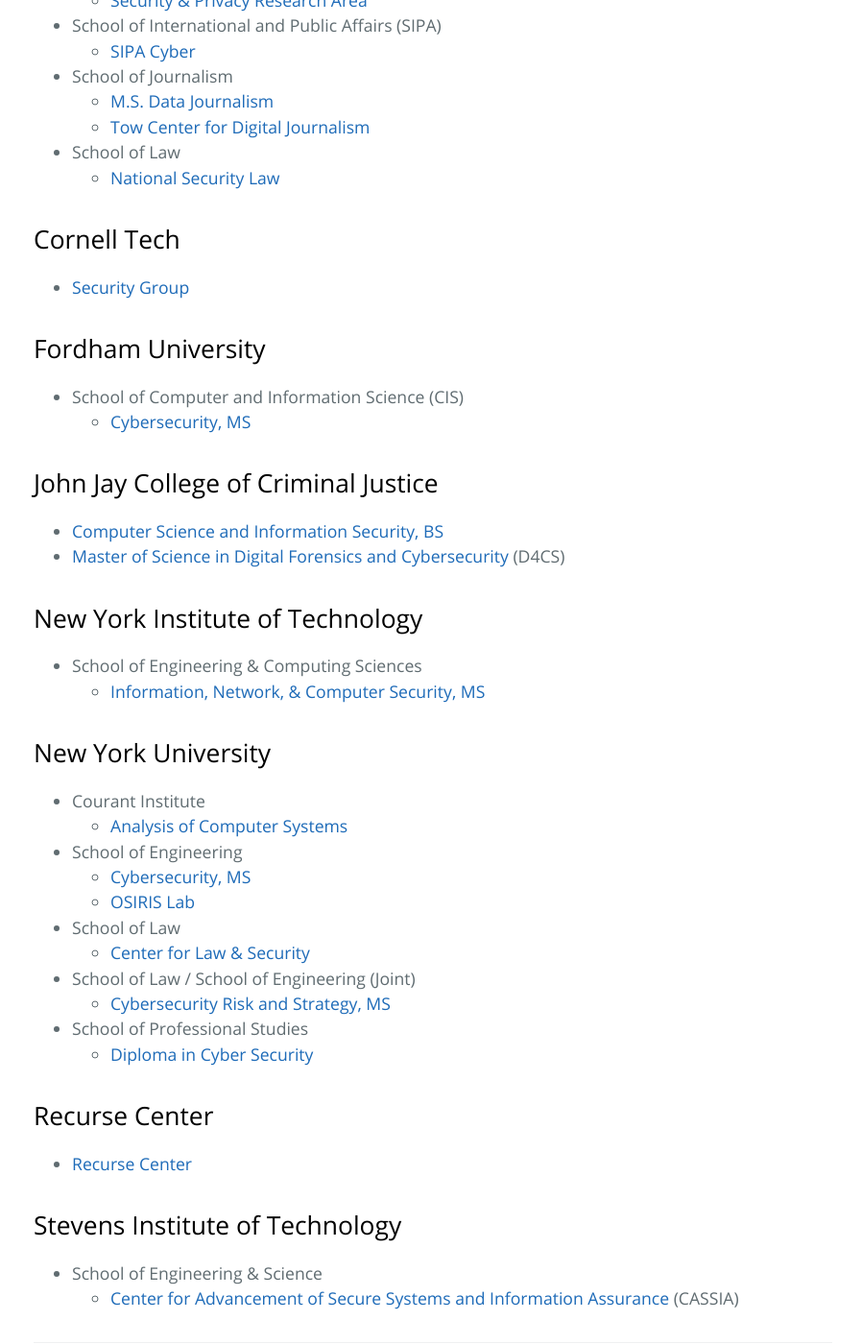
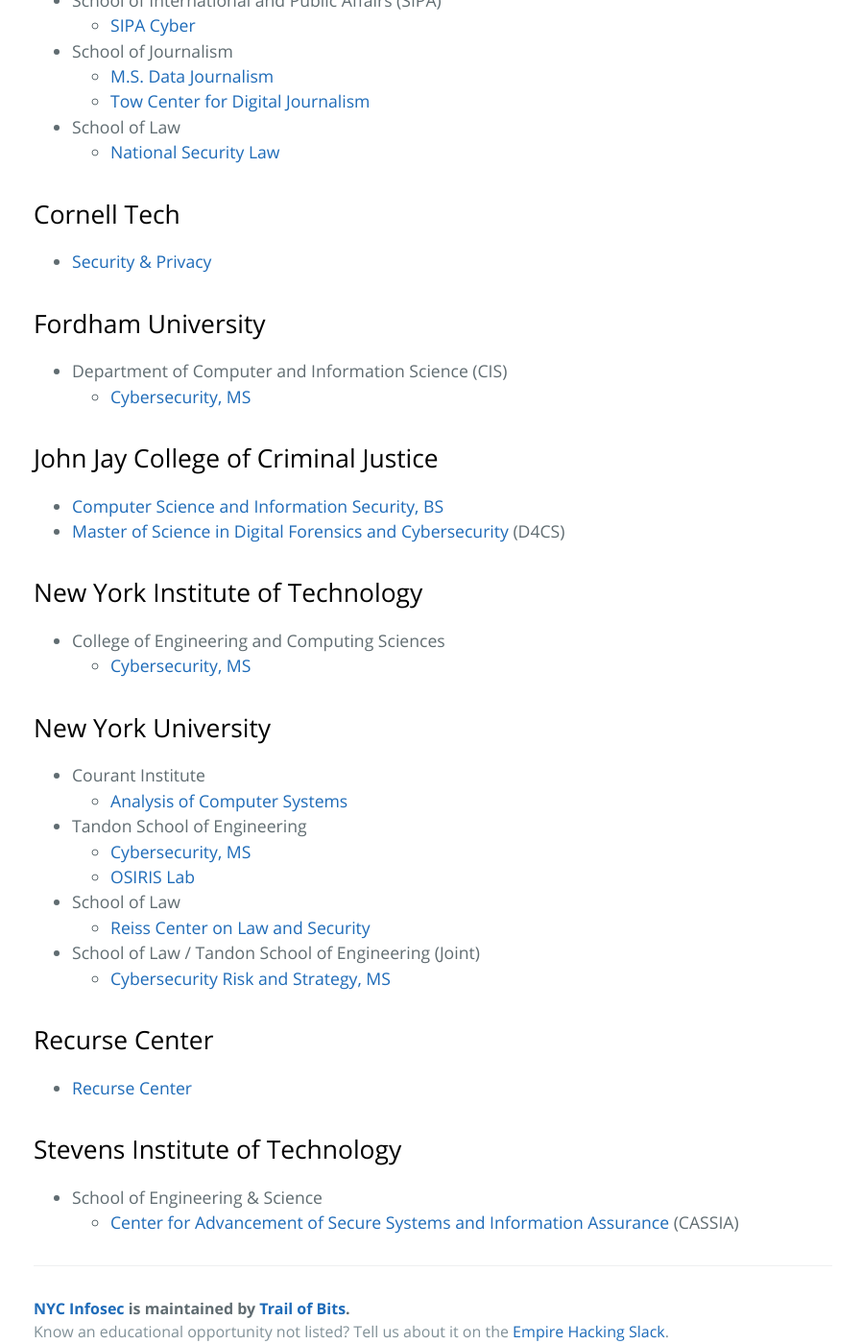
Before and after one commit to trailofbits/nyc-infosec, a Jekyll site: the page built from learn.md, in a window 1280 px wide and 1400 px high, scrolled down 948 px. Shown: the whole window at 96% size, without its empty margins (189-1087 px from the left). Built offline with Jekyll 4.4.1, drawn with Linux system fonts in a browser that asks for light colours; our own code applies the rules of GitHub Pages for plain Markdown files; some of the changed text lies outside the part shown.

Commit message:
Validate and update investors and learn pages (#29)
Investors:
- Add 5 new NYC cyber VCs (Evolution Equity, ff Ventures, JVP, Lux, Paladin)
- Update partner names and URLs (645 Ventures, boldstart, Insight, Lytical)
- Add Global Cyber Center and NYU Tandon Future Labs accelerators
- Update Grand Central Tech URL (companyventures.co → companyventures.com)
- Remove VentureOut NY (inactive since 2019)

Learn:
- Remove The Lede Program (data journalism, not cybersecurity)
- Remove NYU SPS Diploma in Cyber Security (discontinued, 404)
- Update Flatiron School and Fullstack Academy URLs
- Fix Columbia CASTL and IDS Lab URLs and names
- Update Cornell Tech entry (Security Group → Security & Privacy)
- Fix Fordham (School → Department), NYIT (renamed program), NYU
  (School of Engineering → Tandon), Stevens CASSIA URLs
- Update NYU Law center name (Reiss Center on Law and Security)
- Update John Jay URLs to current canonical paths

Co-authored-by: Claude Opus 4.6 <noreply@anthropic.com>

```diff
--- a/learn.md
+++ b/learn.md
@@ -9,9 +9,8 @@ permalink: /learn/
 ## Bootcamps
 
 * [Columbia University, by 2U](https://bootcamp.cvn.columbia.edu/cybersecurity/)
-* [Flatiron School](https://flatironschool.com/campus-and-online-cybersecurity-engineering-bootcamp/)
-* [Fullstack Cyber Academy](https://cyber.fullstackacademy.com/)
-* [The Lede Program](https://ledeprogram.com/)
+* [Flatiron School](https://flatironschool.com/courses/cybersecurity-engineering-bootcamp/)
+* [Fullstack Academy](https://www.fullstackacademy.com/programs/cybersecurity-bootcamp/)
 * [NPower](https://www.npower.org/locations/new-york/)
 * [Per Scholas](https://perscholas.org/courses/cybersecurity/cybersecurity-new-york/)
 * [Year Up](https://www.yearup.org/)
@@ -37,36 +36,34 @@ permalink: /learn/
 
 ## Cornell Tech
 
-* [Security Group](http://tech.cornell.edu/research/security-privacy/security-group)
+* [Security & Privacy](https://tech.cornell.edu/research/security-privacy/)
 
 ## Fordham University
 
-* School of Computer and Information Science (CIS)
-  * [Cybersecurity, MS](http://www.fordham.edu/info/25706/master_of_science_in_cybersecurity)
+* Department of Computer and Information Science (CIS)
+  * [Cybersecurity, MS](https://www.fordham.edu/academics/departments/computer-and-information-science/academic-programs/graduate-programs/master-of-science-in-cybersecurity/)
 
 ## John Jay College of Criminal Justice
 
-* [Computer Science and Information Security, BS](http://www.jjay.cuny.edu/computer-science-and-information-security-bs)
-* [Master of Science in Digital Forensics and Cybersecurity](https://www.jjay.cuny.edu/master-science-digital-forensics-and-cybersecurity) (D4CS)
+* [Computer Science and Information Security, BS](https://www.jjay.cuny.edu/academics/academic-departments/department-mathematics-computer-science/academics/computer-science-academics/bs-computer-science-information-security)
+* [Master of Science in Digital Forensics and Cybersecurity](https://www.jjay.cuny.edu/academics/graduate-programs/graduate-programs-digital-forensics-cybersecurity) (D4CS)
 
 ## New York Institute of Technology
 
-* School of Engineering & Computing Sciences
-  * [Information, Network, & Computer Security, MS](http://www.nyit.edu/degrees/information_network_computer_security)
+* College of Engineering and Computing Sciences
+  * [Cybersecurity, MS](https://www.nyit.edu/academics/degrees/cybersecurity-ms/)
 
 ## New York University
 
 * Courant Institute
   * [Analysis of Computer Systems](http://www.cs.nyu.edu/acsys/)
-* School of Engineering
+* Tandon School of Engineering
   * [Cybersecurity, MS](http://engineering.nyu.edu/academics/programs/cybersecurity-ms)
   * [OSIRIS Lab](http://osiris.cyber.nyu.edu/)
 * School of Law
-  * [Center for Law & Security](http://www.lawandsecurity.org/)
-* School of Law / School of Engineering (Joint)
+  * [Reiss Center on Law and Security](http://www.lawandsecurity.org/)
+* School of Law / Tandon School of Engineering (Joint)
   * [Cybersecurity Risk and Strategy, MS](https://cybersecurity-strategy-masters.nyu.edu/)
-* School of Professional Studies
-  * [Diploma in Cyber Security](https://www.sps.nyu.edu/professional-pathways/diplomas/technology/cybersecurity.html)
 
 ## Recurse Center
 
@@ -75,4 +72,4 @@ permalink: /learn/
 ## Stevens Institute of Technology
 
 * School of Engineering & Science
-  * [Center for Advancement of Secure Systems and Information Assurance](https://www.stevens.edu/research-entrepreneurship/research-centers-labs/center-advancement-secure-systems-and-information-assurance-cassia) (CASSIA)
+  * [Center for Advancement of Secure Systems and Information Assurance](https://www.stevens.edu/center-for-the-advancement-of-secure-systems-and-information-assurance) (CASSIA)
```
Also changed, not shown: other parts of learn.md (+2 -2 lines), investors.md (+12 -6 lines).
